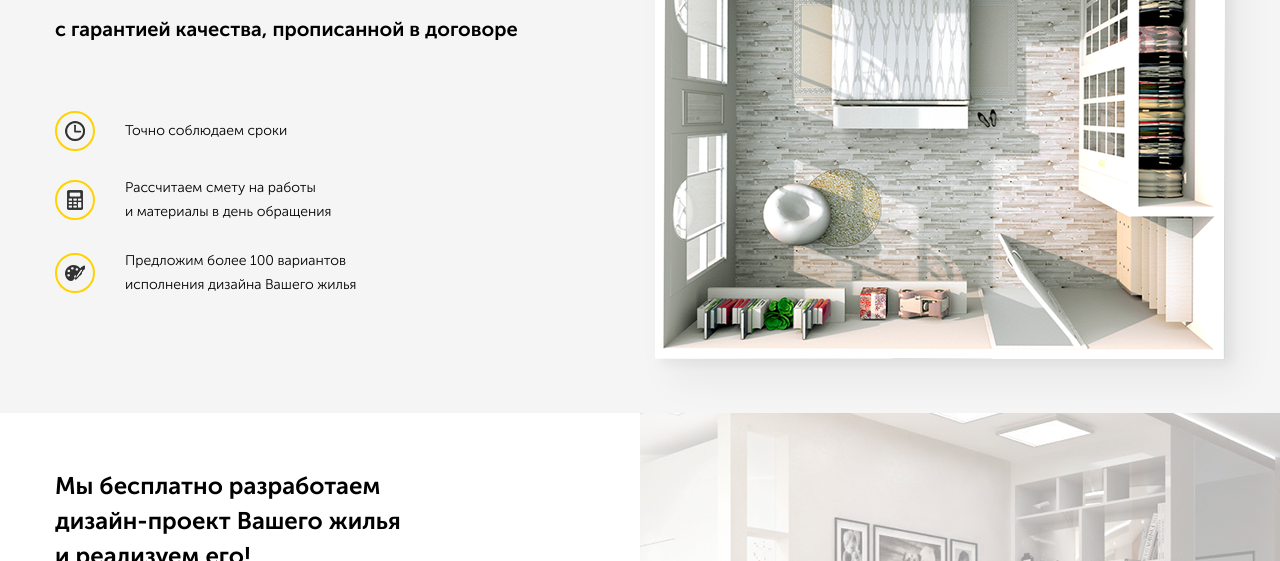
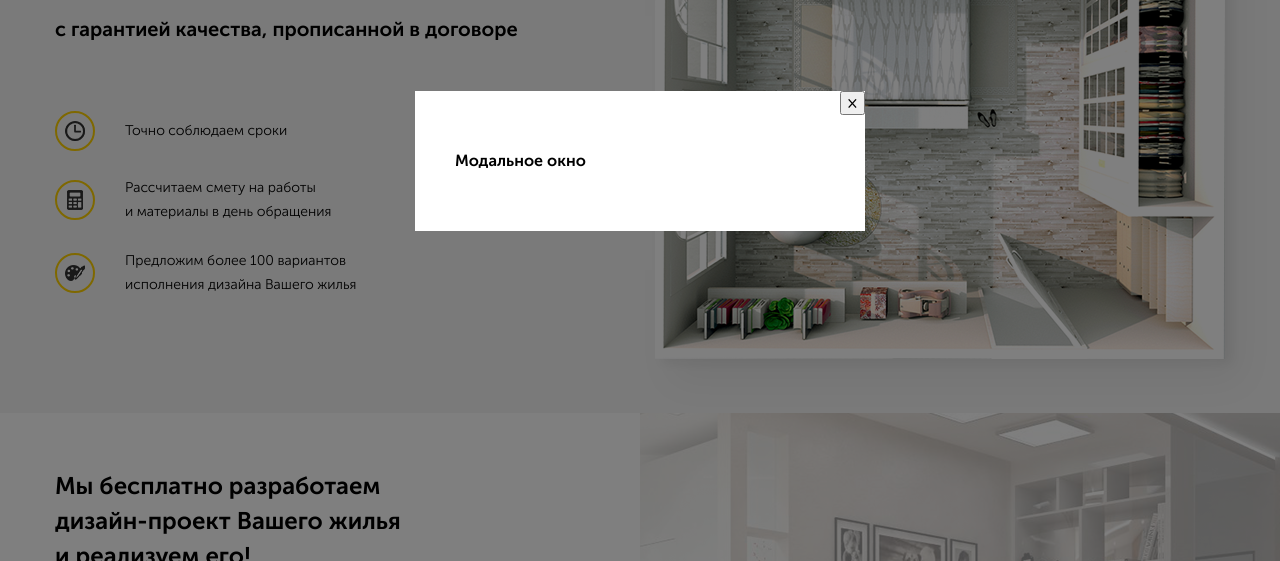
Before and after one commit to akurp/webstart, a plain HTML site: page src/index.html in a window 1280 px wide. Both pictures are taken after a click on the button "Перезвоните мне". Shown: the part 239-800 px from the top of the page. Drawn offline with Linux system fonts and the light colour scheme.

Commit message:
Написан скрипт модального окна с таймером 5 секунд

```diff
--- a/src/index.html
+++ b/src/index.html
@@ -23,7 +23,7 @@
                         <a href="+74954225131" class="navbar__phone">+7 (495) 42-251-31</a>
                     </div>
                     <!-- /.navbar__contacts -->
-                    <button class="button navbar__button">Перезвоните мне</button>
+                    <button class="button navbar__button" id="button">Перезвоните мне</button>
                     <!-- /.button navbar__button -->
                 </div>
                 <!-- /.navbar__info -->
@@ -99,5 +99,16 @@
         </section>
         <!-- /.offer -->
     </main>
+    <div class="modal" id="modal">
+        <div class="modal-dialog">
+            <button class="modal-dialog__close" id="close">&times;</button>
+            <!-- /.modal-dialog__close -->
+            <h4 class="modal-dialog__title">Модальное окно</h4>
+            <!-- /.modal-dialog__title -->
+        </div>
+        <!-- /.modal-dialog -->
+    </div>
+    <!-- /.modal -->
+    <script src="js/main.js"></script>
 </body>
 </html>
--- /dev/null
+++ b/src/js/main.js
@@ -0,0 +1,11 @@
+var button = document.querySelector('#button');
+var modal = document.querySelector('#modal');
+var close = document.querySelector('#close')
+
+button.addEventListener('click', function(){
+    modal.classList.add('modal_active');
+    setTimeout(() => modal.classList.remove('modal_active'),5000);
+});
+close.addEventListener('click', function(){
+    modal.classList.remove('modal_active');
+})
--- /dev/null
+++ b/src/sass/blocks/_modal.sass
@@ -0,0 +1,22 @@
+.modal
+    position: fixed
+    left: 0
+    top: 0
+    width: 100%
+    height: 100%
+    background-color: rgba(#000, 0.5)
+    display: none
+    &_active
+        display: flex
+    &-dialog
+        position: relative
+        margin: auto
+        max-width: 450px
+        width: 90%
+        min-width: 200px
+        background-color: #fff
+        padding: 40px
+        &__close
+            position: absolute
+            top: 0
+            right: 0
--- a/src/sass/style.sass
+++ b/src/sass/style.sass
@@ -7,3 +7,5 @@
 @import 'blocks/hero'
 /* Импорт стилей блока с предложением */
 @import 'blocks/offer'
+/* Импорт стилей модального окна */
+@import 'blocks/modal'
```
Also changed, not shown: README.md, src/css/style.css, 1 other file.
